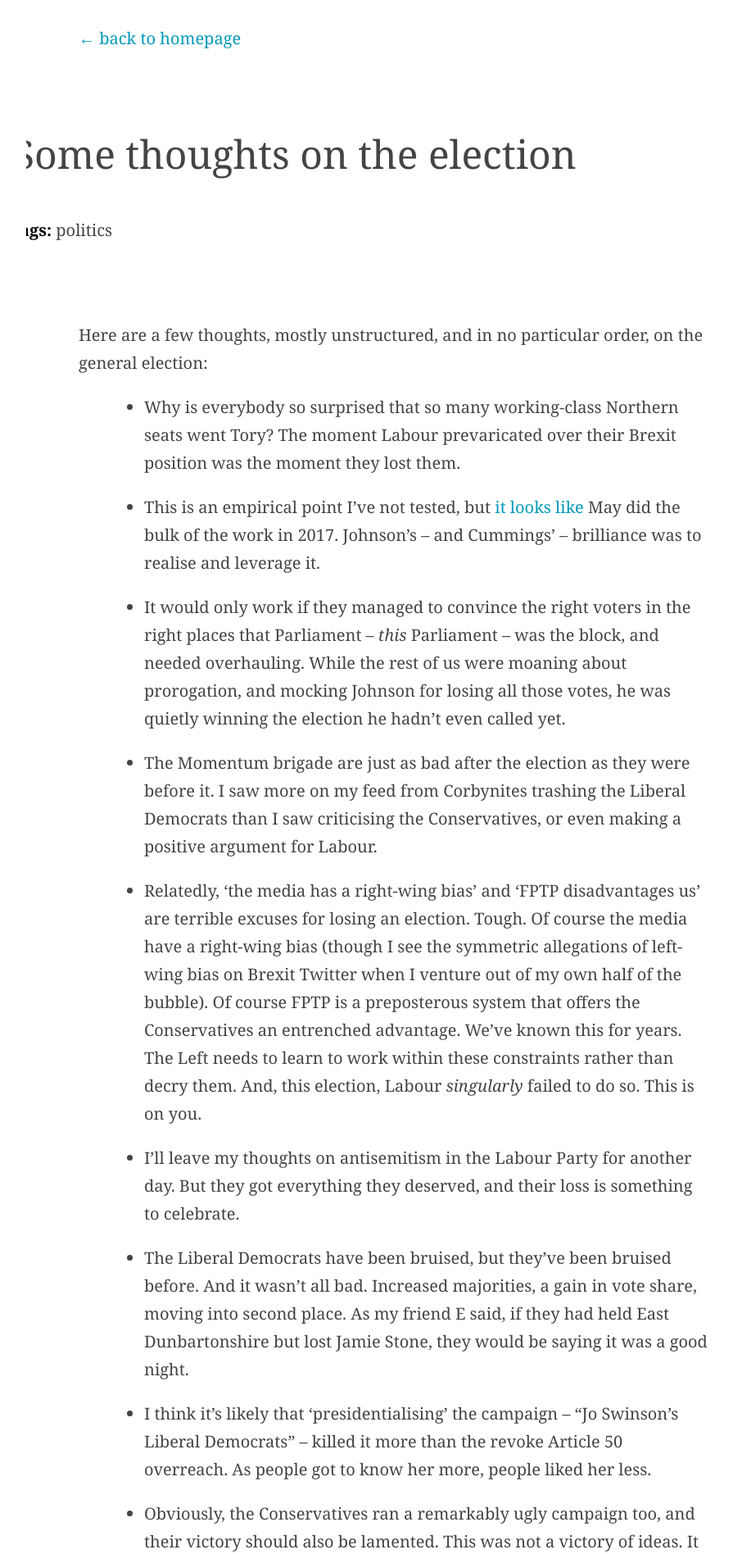
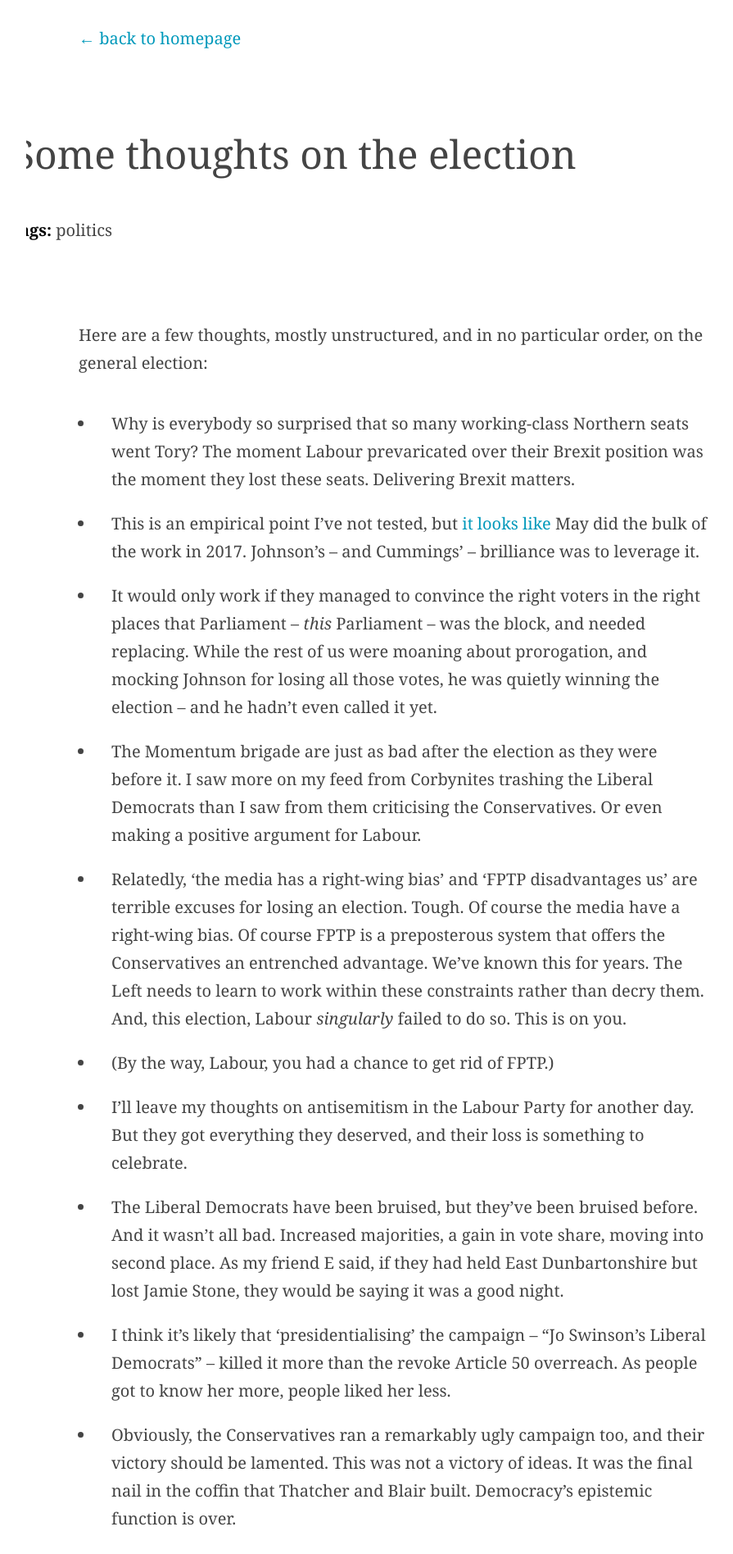
Before and after one commit to jamierumbelow/jamieonsoftware.com, a Jekyll site: the page built from _posts/2019-12-14-some-thoughts-on-the-election.md, in a window 1280 px wide. Shown: the top 1896 px of the page at 82% size, without its empty margins (160-1055 px from the left). Built offline with Jekyll 4.4.1, drawn with Linux system fonts in a browser that asks for light colours; some web fonts are replaced; some of the changed text lies outside the part shown.

Commit message:
improving the election post prose

```diff
--- a/_posts/2019-12-14-some-thoughts-on-the-election.md
+++ b/_posts/2019-12-14-some-thoughts-on-the-election.md
@@ -7,15 +7,17 @@ tags: politics
 
 Here are a few thoughts, mostly unstructured, and in no particular order, on the general election:
 
-- Why is everybody so surprised that so many working-class Northern seats went Tory? The moment Labour prevaricated over their Brexit position was the moment they lost them.
+- Why is everybody so surprised that so many working-class Northern seats went Tory? The moment Labour prevaricated over their Brexit position was the moment they lost these seats. Delivering Brexit matters.
 
-- This is an empirical point I’ve not tested, but [it looks like](https://yougov.co.uk/topics/politics/articles-reports/2017/05/15/voting-intention-regional-breakdown-apr-24-may-5) May did the bulk of the work in 2017. Johnson’s – and Cummings’ – brilliance was to realise and leverage it.
+- This is an empirical point I’ve not tested, but [it looks like](https://yougov.co.uk/topics/politics/articles-reports/2017/05/15/voting-intention-regional-breakdown-apr-24-may-5) May did the bulk of the work in 2017. Johnson’s – and Cummings’ – brilliance was to leverage it.
 
-- It would only work if they managed to convince the right voters in the right places that Parliament – _this_ Parliament – was the block, and needed overhauling. While the rest of us were moaning about prorogation, and mocking Johnson for losing all those votes, he was quietly winning the election he hadn’t even called yet.
+- It would only work if they managed to convince the right voters in the right places that Parliament – _this_ Parliament – was the block, and needed replacing. While the rest of us were moaning about prorogation, and mocking Johnson for losing all those votes, he was quietly winning the election – and he hadn’t even called it yet.
 
-- The Momentum brigade are just as bad after the election as they were before it. I saw more on my feed from Corbynites trashing the Liberal Democrats than I saw criticising the Conservatives, or even making a positive argument for Labour.
+- The Momentum brigade are just as bad after the election as they were before it. I saw more on my feed from Corbynites trashing the Liberal Democrats than I saw from them criticising the Conservatives. Or even making a positive argument for Labour.
 
-- Relatedly, ‘the media has a right-wing bias’ and ‘FPTP disadvantages us’ are terrible excuses for losing an election. Tough. Of course the media have a right-wing bias (though I see the symmetric allegations of left-wing bias on Brexit Twitter when I venture out of my own half of the bubble). Of course FPTP is a preposterous system that offers the Conservatives an entrenched advantage. We’ve known this for years. The Left needs to learn to work within these constraints rather than decry them. And, this election, Labour _singularly_ failed to do so. This is on you.
+- Relatedly, ‘the media has a right-wing bias’ and ‘FPTP disadvantages us’ are terrible excuses for losing an election. Tough. Of course the media have a right-wing bias. Of course FPTP is a preposterous system that offers the Conservatives an entrenched advantage. We’ve known this for years. The Left needs to learn to work within these constraints rather than decry them. And, this election, Labour _singularly_ failed to do so. This is on you.
+
+- (By the way, Labour, you had a chance to get rid of FPTP.)
 
 - I’ll leave my thoughts on antisemitism in the Labour Party for another day. But they got everything they deserved, and their loss is something to celebrate.
 
@@ -23,19 +25,19 @@ Here are a few thoughts, mostly unstructured, and in no particular order, on the
 
 - I think it’s likely that ‘presidentialising’ the campaign – "Jo Swinson’s Liberal Democrats" – killed it more than the revoke Article 50 overreach. As people got to know her more, people liked her less.
 
-- Obviously, the Conservatives ran a remarkably ugly campaign too, and their victory should also be lamented. This was not a victory of ideas. It was the final nail in the coffin Thatcher and Blair built. Democracy’s epistemic function is over.
+- Obviously, the Conservatives ran a remarkably ugly campaign too, and their victory should be lamented. This was not a victory of ideas. It was the final nail in the coffin that Thatcher and Blair built. Democracy’s epistemic function is over.
 
 - That being said, I’m a little more optimistic about a Johnson government with a seventy-odd-seat majority rather than a minority, or a 5-seat majority, particularly one enabled by working-class Northern seats. These voters are still, quite rightly, naturally suspicious of the Conservatives. He has very little good will indeed. I think he understands this – his "you’ve lent me your vote" comment is telling.
 
-- Turkeys voting for Christmas? It’s this arrogance and superiority, this smug self-indulgent paternalism in which I’ve indulged a lot myself, that lost the election for people like me and the ideas I believe in. Of course the average voter doesn’t have the time, skills, knowledge, whatever to make comprehensive, informed decisions. Their vote still counts, and their voice should still be heard. It’s up to politicians to craft a narrative – which is to say, an _abstraction_ of ideas and policy proposals – that resonates with people.
+- Turkeys voting for Christmas? It’s this arrogance and superiority, this smug self-indulgent paternalism (which I've indulged in myself) that lost the election for people like me and the ideas I believe in. Of course the average voter doesn’t have the time, skills, knowledge, whatever to make comprehensive, informed decisions. Their vote still counts, and their voice should still be heard. It’s up to politicians to craft a narrative – which is to say, an _abstraction_ of ideas and policy proposals – that resonates with people.
 
-- Also, it’s really easy to forget that a lot of people are instinctively, naturally, ineluctably conservative. A lot of people don’t like immigration. A lot of people don’t like taxes, and have a strongly negative aesthetic response to the social justice movement. We can debate any of these individual positions until we’re – cough – blue in the face, but for a lot of people it’s just a gut thing.
+- Also, it’s easy to forget that most people are instinctively conservative. A lot of people don’t like immigration, or are (reasonably) fearful of its effects. A lot of people don’t like taxes. An increasing number of people have a strongly negative aesthetic response to perceived political correctness, and the social justice movement more broadly. We can debate any of these individual positions until we’re blue in the face, but for a lot of people it’s just a gut thing.
 
 - It now seems clear to me that Remain is no longer an option, democratically or otherwise. We’re not getting a People’s Vote. We are going to leave the European Union, at least formally speaking, in January. In this sense, the debate is over.
 
 - In another sense, it’s just beginning. Remainers who care about preserving the tangible benefits of EU membership need to plan, regroup, and lean on interest groups, business, the trades unions, local government and the other relevant institutions of civil society to protect or otherwise emulate those benefits in a Brexit context. Democracy doesn’t end between elections (even though it might feel like it does sometimes.) Nor is it only implemented in Westminster.
 
-- A lot of people in my circles – [including people who have taught me](https://twitter.com/acgrayling) – are arguing that there’s no mandate for Brexit since the Tories were elected without a majority of the popular vote, or polling suggests slight support for remain, or whatever. This misses the point. We have procedures, whatever issues from those procedures are called democratic, and Brexit, loosely defined, has now issued from those procedures twice. If you don’t like it, change the procedures – and I really hope we do.
+- A lot of people in my circles – [including people who have taught me](https://twitter.com/acgrayling) – are arguing that there’s no mandate for Brexit since the Tories were elected without a majority of the popular vote, or polling suggests slight support for remain, or whatever. This misses the point. We have procedures, whatever issues from those procedures are called democratic, and Brexit, loosely defined, has now issued from those procedures twice. If you don’t like it, change the procedures.
 
 - One might reply with illegal contributions, Russian hacking, lies on busses etc. It’s horrendous, I agree. But I’m starting to think that the fact that enough people _believe_ they voted for Brexit for their own valid reasons, and voted subsequently for the Tories to _reaffirm_ that Brexit position, is enough to make the implementing the outcome both legitimate and indeed required, at least morally speaking (though perhaps not epistemically). You can’t tell people they’re empowered and then not let them wield that power –– certainly not twice. The social contract is a fragile thing.
 
--- a/assets/css/style.scss
+++ b/assets/css/style.scss
@@ -215,6 +215,17 @@ header p {
     }
   }
 
+  ul,
+  ol {
+    margin-top: 2em;
+    margin-left: -1em;
+    margin-bottom: 2em;
+
+    li {
+      padding-left: 1em;
+    }
+  }
+
   .footnotes {
     margin-top: 3em;
 
@@ -230,11 +241,6 @@ header p {
       margin-left: 1.5em;
     }
   }
-}
-
-.post ul,
-.post ol {
-  margin-left: 2em;
 }
 
 .post footer ul,
```
